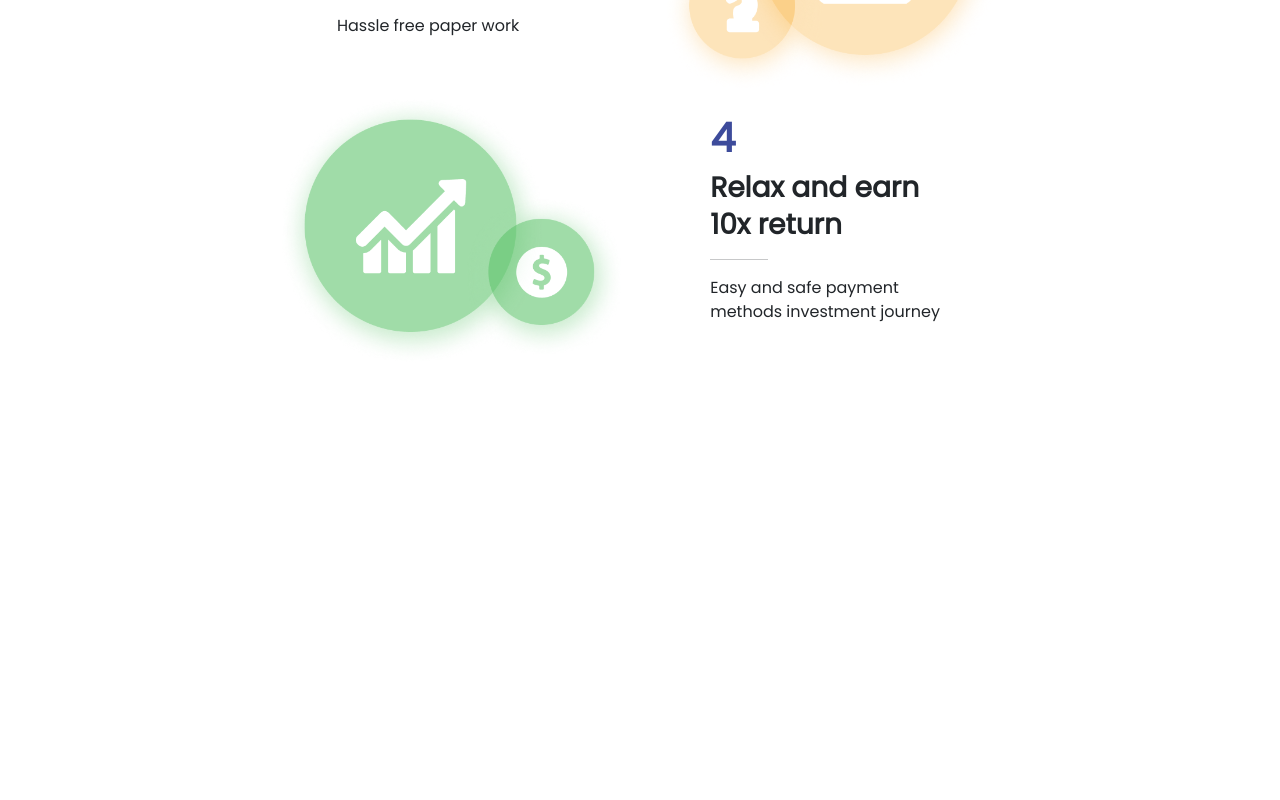
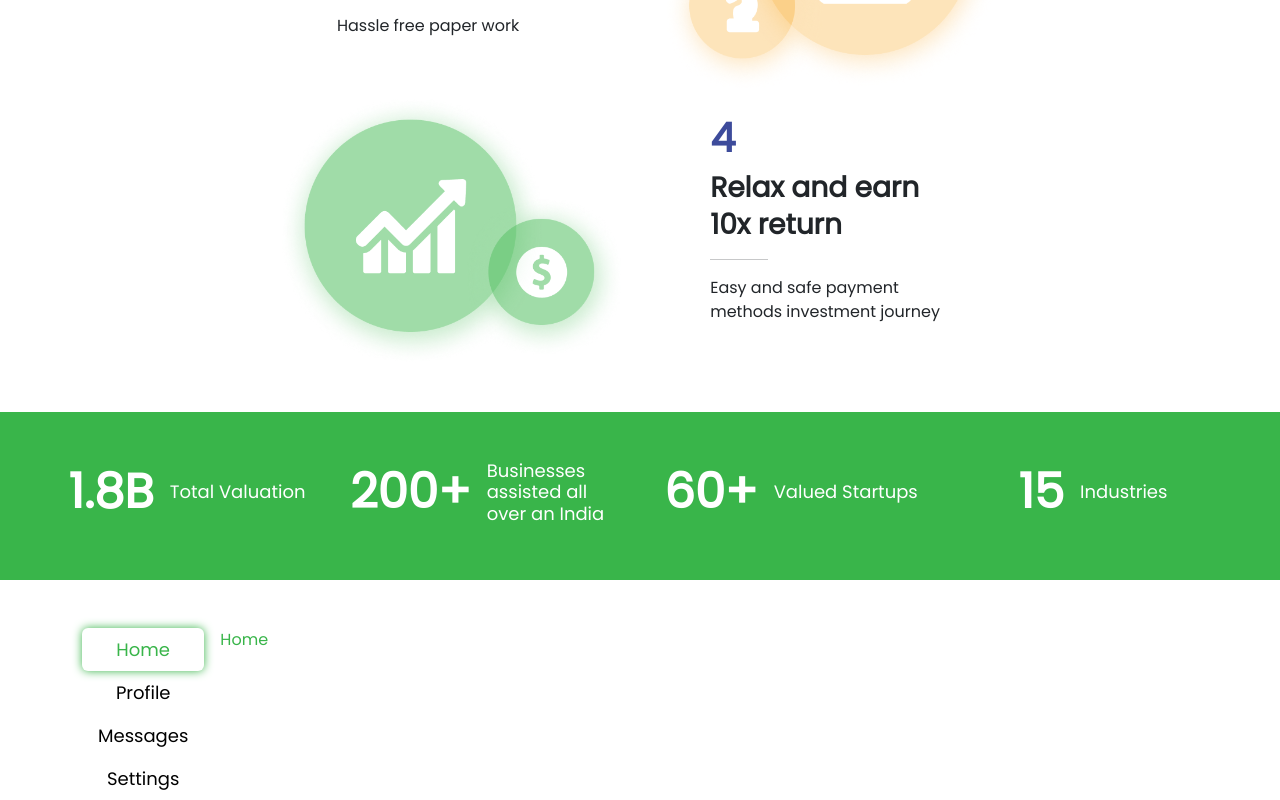
Before and after one commit to dheerajhemachandran/venturebuddy-google-auth, a React (Create React App) app: page / in a window 1280 px wide. Shown: the part 3206-4006 px from the top of the page. Before the commit the page ends 3570 px from the top, so only its background shows below. Built offline with nearby package versions, Linux system fonts and the light colour scheme.

Commit message:
counts added

```diff
--- a/src/App.css
+++ b/src/App.css
@@ -6,6 +6,10 @@
 
 .bg-blue {
   background-color: #283891;
+}
+
+.bg-green {
+  background-color: #39B54A;
 }
 
 .bg-secondary-blue {
@@ -264,11 +268,6 @@ section {
   border: 3px solid #d9d9d9;
 }
 
-.otp:focus {
-  /* border: 3px solid #283891 */
-}
-
-
 #change {
   color: #283891;
   font-weight: 700;
@@ -340,3 +339,20 @@ header .col-10 {
   font-size: 28px;
   line-height: 36.4px;
 }
+
+#testimonial .nav .active {
+  background: transparent;
+  box-shadow: 0 0 10px;
+}
+
+#testimonial button {
+  color: #000;
+}
+
+#counts h1 {
+  font-size: 48px;
+}
+
+#counts h6 {
+  font-size: 18px;
+}
--- a/src/Pages/Home.js
+++ b/src/Pages/Home.js
@@ -3,6 +3,7 @@ import Header from "../components/Header";
 import JoinAsInvestor from "../components/JoinAsInvestor";
 import WhyChooseUs from "../components/WhyChooseUs";
 import HowItWorks from "./../components/HowItWorks";
+import Testimonial from "./../components/Testimonial";
 const Home = () => {
   return (
     <div>
@@ -10,6 +11,7 @@ const Home = () => {
       <WhyChooseUs />
       <JoinAsInvestor />
       <HowItWorks />
+      <Testimonial />
     </div>
   );
 };
--- a/src/components/HowItWorks.js
+++ b/src/components/HowItWorks.js
@@ -6,6 +6,7 @@ import HowItWorks4 from "./../images/how-it-works-4.png";
 
 const HowItWorks = () => {
   return (
+    <div>
       <div className="container col-7 mt-5" id="how-it-works">
         <div className="text-center">
           <h1 className="text-center text-blue">How It Works</h1>
@@ -21,7 +22,8 @@ const HowItWorks = () => {
                     <hr className="w-25" />
                   </div>
                   <p className="">
-                  Easy and safe payment methods to begin your investment journey
+                    Easy and safe payment methods to begin your investment
+                    journey
                   </p>
                 </div>
               </div>
@@ -42,7 +44,8 @@ const HowItWorks = () => {
                     <hr className="w-25" />
                   </div>
                   <p className="">
-                  Search and select from handpicked list of promising startups.
+                    Search and select from handpicked list of promising
+                    startups.
                   </p>
                 </div>
               </div>
@@ -84,6 +87,30 @@ const HowItWorks = () => {
           </div>
         </div>
       </div>
+
+      <div className="my-5 py-5 bg-green text-white" id="counts">
+        <div className="container-fluid px-5">
+          <div className="row row-cols-4">
+            <div className="d-flex align-items-center justify-content-center">
+              <h1 className="fw-bolder">1.8B</h1>
+              <h6 className="ms-3">Total Valuation</h6>
+            </div>
+            <div className="d-flex align-items-center justify-content-center">
+              <h1 className="fw-bolder">200+</h1>
+              <h6 className="ms-3">Businesses assisted all over an India</h6>
+            </div>
+            <div className="d-flex align-items-center justify-content-center">
+              <h1 className="fw-bolder">60+</h1>
+              <h6 className="ms-3">Valued Startups</h6>
+            </div>
+            <div className="d-flex align-items-center justify-content-center">
+              <h1 className="fw-bolder">15</h1>
+              <h6 className="ms-3">Industries</h6>
+            </div>
+          </div>
+        </div>
+      </div>
+    </div>
   );
 };
 
--- /dev/null
+++ b/src/components/Testimonial.js
@@ -0,0 +1,106 @@
+import React from "react";
+
+const Testimonial = () => {
+  return (
+    <div className="container" id="testimonial">
+      <div class="d-flex align-items-start">
+        <div
+          class="nav flex-column nav-pills me-3"
+          id="v-pills-tab"
+          role="tablist"
+          aria-orientation="vertical"
+        >
+          <button
+            class="nav-link active"
+            id="v-pills-home-tab"
+            data-bs-toggle="pill"
+            data-bs-target="#v-pills-home"
+            type="button"
+            role="tab"
+            aria-controls="v-pills-home"
+            aria-selected="true"
+          >
+            Home
+          </button>
+          <button
+            class="nav-link"
+            id="v-pills-profile-tab"
+            data-bs-toggle="pill"
+            data-bs-target="#v-pills-profile"
+            type="button"
+            role="tab"
+            aria-controls="v-pills-profile"
+            aria-selected="false"
+          >
+            Profile
+          </button>
+
+          <button
+            class="nav-link"
+            id="v-pills-messages-tab"
+            data-bs-toggle="pill"
+            data-bs-target="#v-pills-messages"
+            type="button"
+            role="tab"
+            aria-controls="v-pills-messages"
+            aria-selected="false"
+          >
+            Messages
+          </button>
+          <button
+            class="nav-link"
+            id="v-pills-settings-tab"
+            data-bs-toggle="pill"
+            data-bs-target="#v-pills-settings"
+            type="button"
+            role="tab"
+            aria-controls="v-pills-settings"
+            aria-selected="false"
+          >
+            Settings
+          </button>
+        </div>
+        <div class="tab-content" id="v-pills-tabContent">
+          <div
+            class="tab-pane fade show active"
+            id="v-pills-home"
+            role="tabpanel"
+            aria-labelledby="v-pills-home-tab"
+            tabindex="0"
+          >
+            Home
+          </div>
+          <div
+            class="tab-pane fade"
+            id="v-pills-profile"
+            role="tabpanel"
+            aria-labelledby="v-pills-profile-tab"
+            tabindex="0"
+          >
+            Profile
+          </div>
+          <div
+            class="tab-pane fade"
+            id="v-pills-messages"
+            role="tabpanel"
+            aria-labelledby="v-pills-messages-tab"
+            tabindex="0"
+          >
+            Messages
+          </div>
+          <div
+            class="tab-pane fade"
+            id="v-pills-settings"
+            role="tabpanel"
+            aria-labelledby="v-pills-settings-tab"
+            tabindex="0"
+          >
+            Settings
+          </div>
+        </div>
+      </div>
+    </div>
+  );
+};
+
+export default Testimonial;
```
Lines whose indentation alone changed are shown as unchanged.
